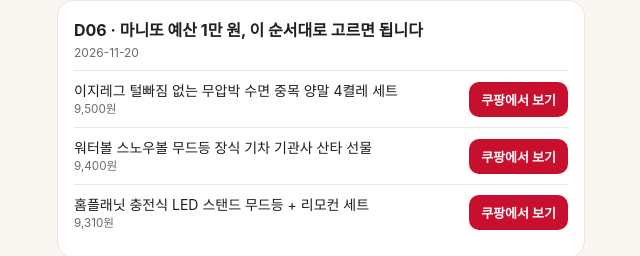
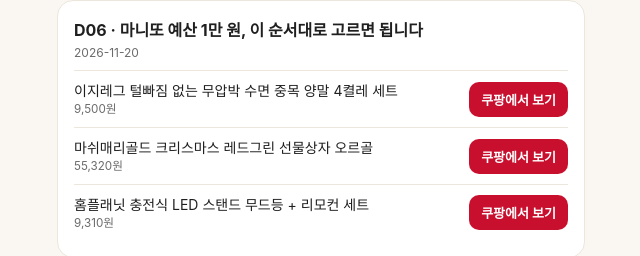
Before and after one commit to mkrealestate4s/life-idea-links, a plain HTML site: page index.html in a window 1280 px wide. Shown: the part 162-418 px from the top of the page, 319-959 px from the left. Drawn offline with Linux system fonts and the light colour scheme.

Commit message:
링크 페이지 갱신 2026-11-18 21:14
Co-Authored-By: Claude Opus 5.5 <noreply@anthropic.com>

```diff
--- a/index.html
+++ b/index.html
@@ -33,7 +33,7 @@ input { width:100%; padding:12px 14px; border-radius:12px; border:1px solid var(
 <h1>스위스상점 — 영상 속 제품 링크</h1>
 <p class="notice">이 포스팅은 쿠팡 파트너스 활동의 일환으로, 이에 따른 일정액의 수수료를 제공받습니다.</p>
 <input id="q" type="search" placeholder="영상 번호나 제품 이름으로 찾기" aria-label="검색">
-<section class="video"><h2>D06 · 마니또 예산 1만 원, 이 순서대로 고르면 됩니다</h2><div class="meta">2026-11-20</div><div class="item"><span>이지레그 털빠짐 없는 무압박 수면 중목 양말 4켤레 세트<small>9,500원</small></span><a href="https://link.coupang.com/a/iMecdBD7Qa" target="_blank" rel="sponsored nofollow noopener">쿠팡에서 보기</a></div><div class="item"><span>워터볼 스노우볼 무드등 장식 기차 기관사 산타 선물<small>9,400원</small></span><a href="https://link.coupang.com/a/iL9usBCqg8" target="_blank" rel="sponsored nofollow noopener">쿠팡에서 보기</a></div><div class="item"><span>홈플래닛 충전식 LED 스탠드 무드등 + 리모컨 세트<small>9,310원</small></span><a href="https://link.coupang.com/a/iL9AhG3m7E" target="_blank" rel="sponsored nofollow noopener">쿠팡에서 보기</a></div></section>
+<section class="video"><h2>D06 · 마니또 예산 1만 원, 이 순서대로 고르면 됩니다</h2><div class="meta">2026-11-20</div><div class="item"><span>이지레그 털빠짐 없는 무압박 수면 중목 양말 4켤레 세트<small>9,500원</small></span><a href="https://link.coupang.com/a/iMecdBD7Qa" target="_blank" rel="sponsored nofollow noopener">쿠팡에서 보기</a></div><div class="item"><span>마쉬매리골드 크리스마스 레드그린 선물상자 오르골<small>55,320원</small></span><a href="https://link.coupang.com/a/iMoYr2VNPU" target="_blank" rel="sponsored nofollow noopener">쿠팡에서 보기</a></div><div class="item"><span>홈플래닛 충전식 LED 스탠드 무드등 + 리모컨 세트<small>9,310원</small></span><a href="https://link.coupang.com/a/iL9AhG3m7E" target="_blank" rel="sponsored nofollow noopener">쿠팡에서 보기</a></div></section>
 <section class="video"><h2>D05 · 선물 포장하다가 내가 포장됐다</h2><div class="meta">2026-11-19</div><div class="item"><span>마르벨라 선물 포장박스 + 스타핑 + 쇼핑백 세트 중형 24 x 14 x 8 cm<small>7,600원</small></span><a href="https://link.coupang.com/a/iKIqGjT3uK" target="_blank" rel="sponsored nofollow noopener">쿠팡에서 보기</a></div></section>
 <section class="video"><h2>D04 · 아무도 없는 내 방에 불이 켜져 있었다</h2><div class="meta">2026-11-17</div><div class="item"><span>타포 미니 스마트 Wi-Fi 플러그<small></small></span><a href="https://link.coupang.com/a/iI5cDZKfJc" target="_blank" rel="sponsored nofollow noopener">쿠팡에서 보기</a></div></section>
 <section class="video"><h2>D03 · 자취생 벽에 못 박기 전에 꼭 보세요</h2><div class="meta">2026-11-16</div><div class="item"><span>꼭꼬핀 국내 제조 파워 일자형 4p, 화이트, 1개<small>4,860원</small></span><a href="https://link.coupang.com/a/iHC7jKHXEG" target="_blank" rel="sponsored nofollow noopener">쿠팡에서 보기</a></div><div class="item"><span>리드홈 크리스마스 파티 벽장식 소품 가랜드 + 전구 세트, C타입, 1세트<small>7,900원</small></span><a href="https://link.coupang.com/a/iHDhooucUu" target="_blank" rel="sponsored nofollow noopener">쿠팡에서 보기</a></div></section>
```
